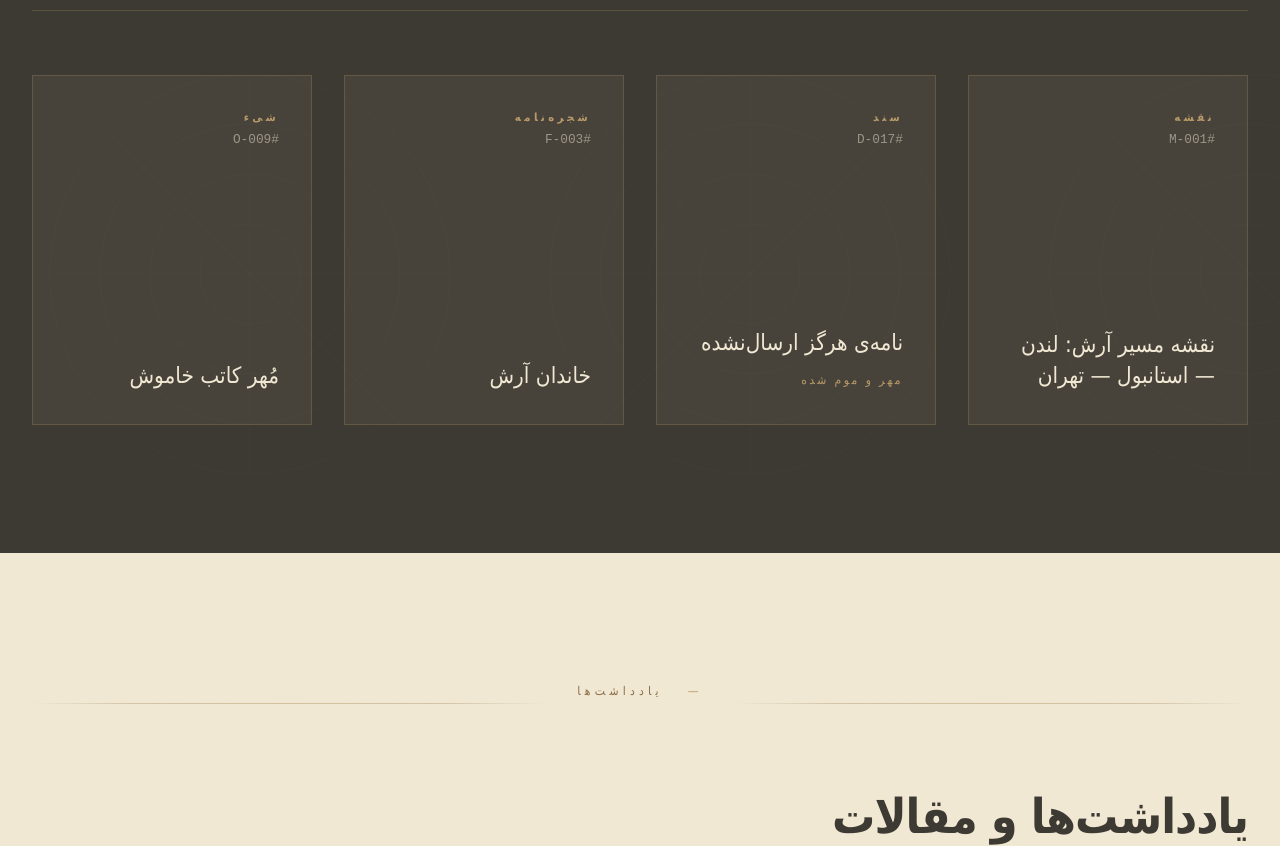
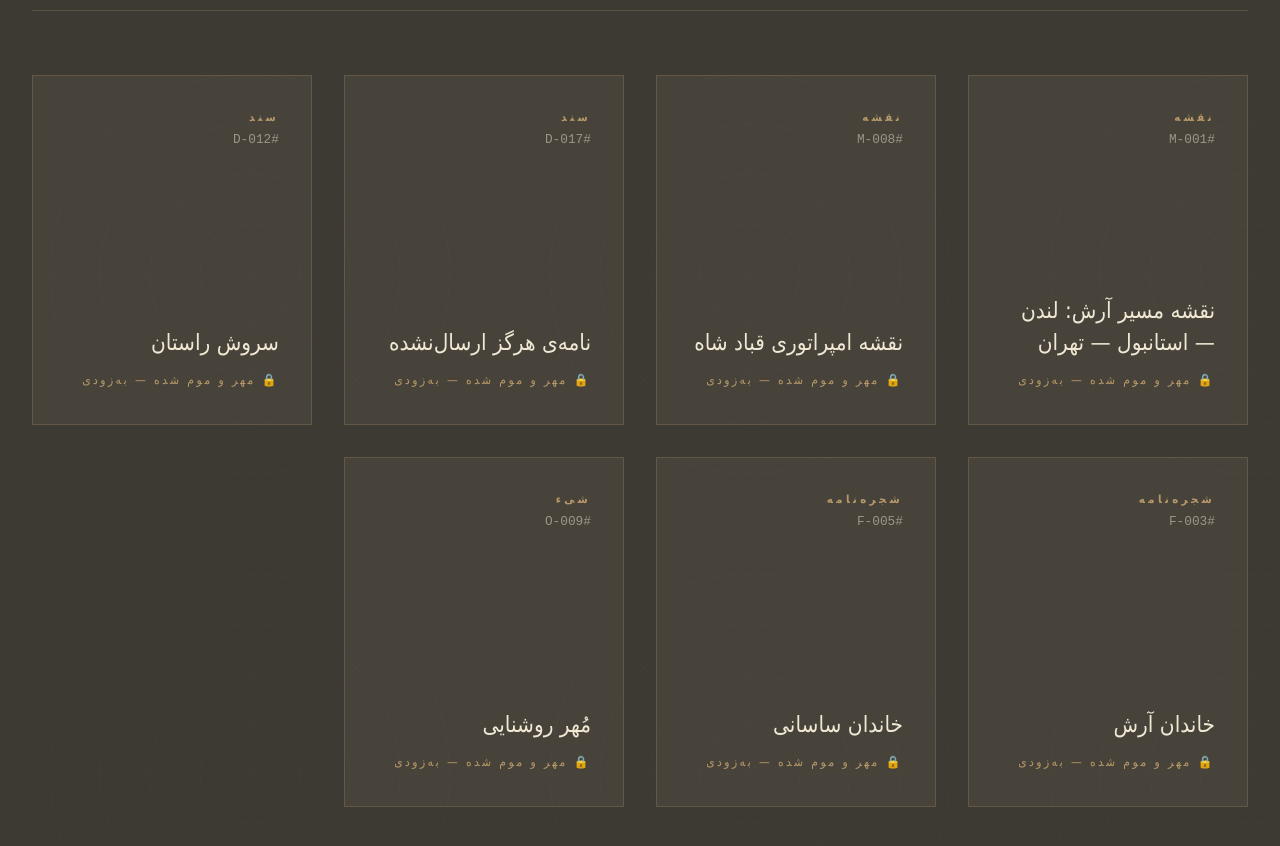
Before and after one commit to LordHoborg/ali-rezaei-website, a plain HTML site: page index.html in a window 1280 px wide. Shown: the part 6060-6906 px from the top of the page. Drawn offline with Linux system fonts and the light colour scheme.

Commit message:
افزودن بخش هایی به بایگانی

```diff
--- a/index.html
+++ b/index.html
@@ -168,6 +168,15 @@
             <div class="catalog-no">#M-001</div>
           </div>
           <h4>نقشه مسیر آرش: لندن — استانبول — تهران</h4>
+          <div class="sealed">🔒 مهر و موم شده — به‌زودی</div>
+        </div>
+        <div class="archive-item" data-cat="maps">
+          <div>
+            <div class="cat">نقشه</div>
+            <div class="catalog-no">#M-008</div>
+          </div>
+          <h4>نقشه امپراتوری قباد شاه</h4>
+          <div class="sealed">🔒 مهر و موم شده — به‌زودی</div>
         </div>
         <div class="archive-item" data-cat="documents">
           <div>
@@ -175,7 +184,15 @@
             <div class="catalog-no">#D-017</div>
           </div>
           <h4>نامه‌ی هرگز ارسال‌نشده</h4>
-          <div class="sealed">مهر و موم شده</div>
+          <div class="sealed">🔒 مهر و موم شده — به‌زودی</div>
+        </div>
+        <div class="archive-item" data-cat="documents">
+          <div>
+            <div class="cat">سند</div>
+            <div class="catalog-no">#D-012</div>
+          </div>
+          <h4>سروش راستان</h4>
+          <div class="sealed">🔒 مهر و موم شده — به‌زودی</div>
         </div>
         <div class="archive-item" data-cat="family">
           <div>
@@ -183,13 +200,23 @@
             <div class="catalog-no">#F-003</div>
           </div>
           <h4>خاندان آرش</h4>
+          <div class="sealed">🔒 مهر و موم شده — به‌زودی</div>
+        </div>
+        <div class="archive-item" data-cat="family">
+          <div>
+            <div class="cat">شجره‌نامه</div>
+            <div class="catalog-no">#F-005</div>
+          </div>
+          <h4>خاندان ساسانی</h4>
+          <div class="sealed">🔒 مهر و موم شده — به‌زودی</div>
         </div>
         <div class="archive-item" data-cat="objects">
           <div>
             <div class="cat">شیء</div>
             <div class="catalog-no">#O-009</div>
           </div>
-          <h4>مُهر کاتب خاموش</h4>
+          <h4>مُهر روشنایی</h4>
+          <div class="sealed">🔒 مهر و موم شده — به‌زودی</div>
         </div>
       </div>
     </div>
```
